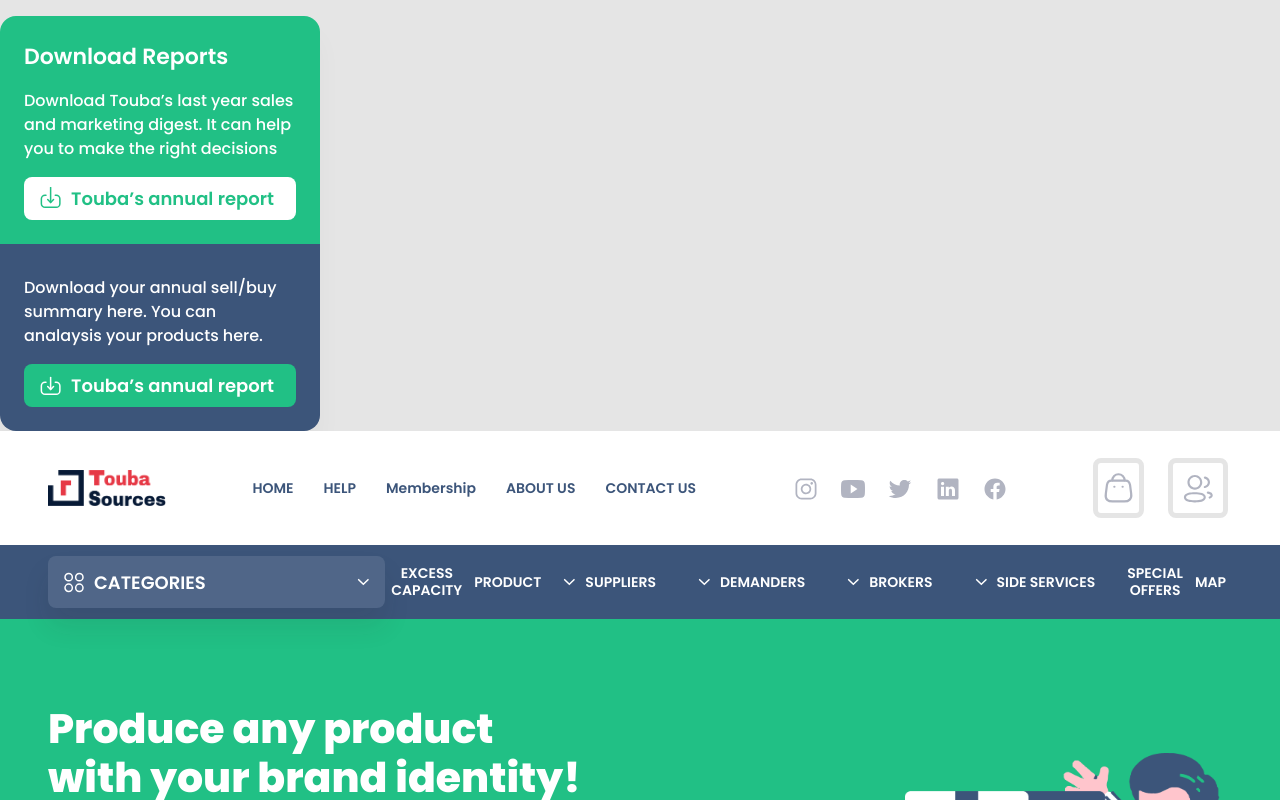
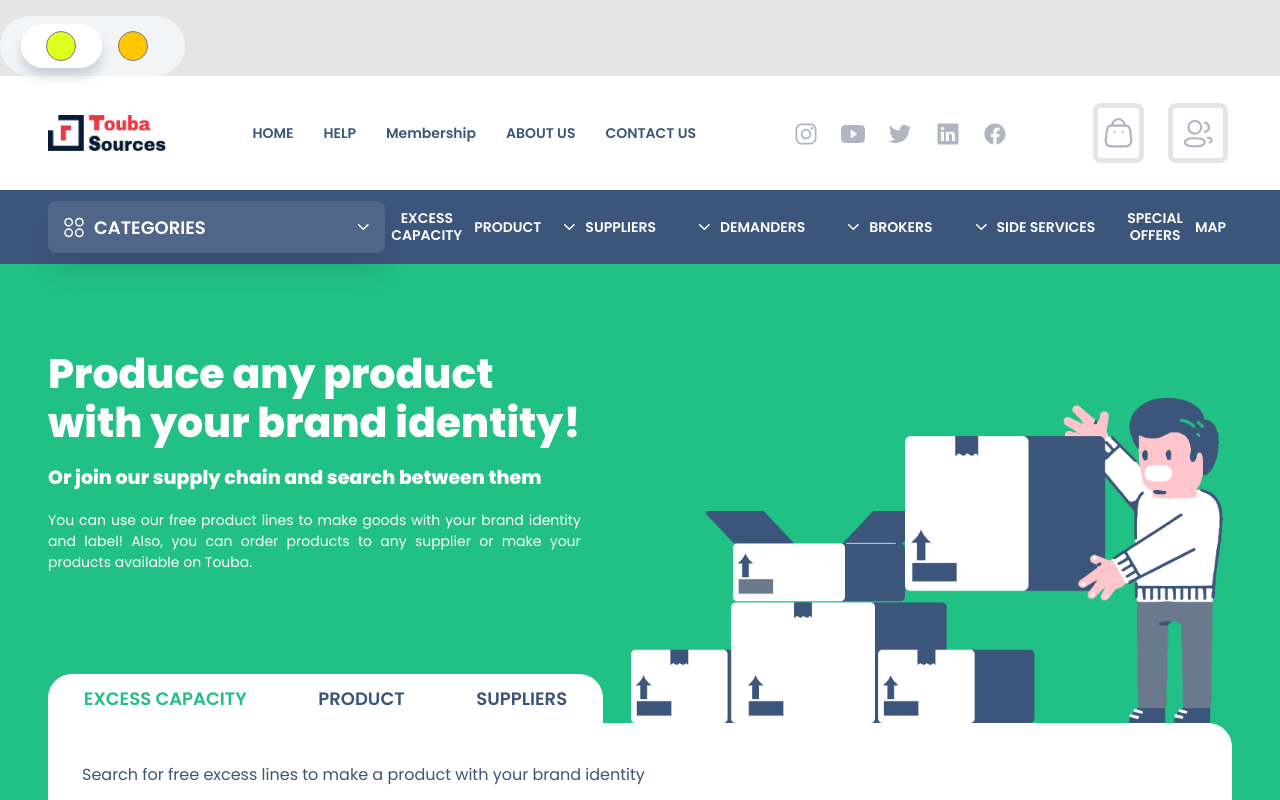
Before and after one commit to farrokhdev/touba, a React (Create React App) app: page / in a window 1280 px wide. Shown: the top 800 px of the page. Built offline with nearby package versions, Linux system fonts and the light colour scheme.

Commit message:
create select component

```diff
--- /dev/null
+++ b/public/styles/components/_component_select_color.scss
@@ -0,0 +1,37 @@
+.select-color {
+  background: #f3f4f6;
+  border-radius: 75px;
+  max-width: 185px;
+  .circle-green {
+    background: #e0ff1f;
+    /* Sorme2 */
+
+    border: 1px solid #6b798c;
+    border-radius: 47px;
+    border-radius: 50%;
+    width: 30px;
+    height: 30px;
+    cursor: pointer;
+  }
+  .circle-orange {
+    background: #ffc700;
+    /* Sorme2 */
+cursor: pointer;
+    border: 1px solid #6b798c;
+    border-radius: 47px;
+    border-radius: 50%;
+    width: 30px;
+    height: 30px;
+  }
+  .color-active {
+    cursor: pointer;
+    background: #ffffff;
+    box-shadow: 0px 9px 11px rgba(107, 121, 140, 0.28);
+    border-radius: 47px;
+    width: 80.77px;
+    height: 44px;
+    display: flex;
+    align-items: center;
+    justify-content: center;
+  }
+}
--- a/public/styles/components/components-dir.scss
+++ b/public/styles/components/components-dir.scss
@@ -102,4 +102,5 @@
 @import "./component_sold_box";
 @import "./component_colors";
 @import "./component_storage";
-@import "./component_download_box"
+@import "./component_download_box";
+@import './component_select_color'
--- /dev/null
+++ b/src/views/components/component_color_select.tsx
@@ -0,0 +1,17 @@
+import React, { memo, useState } from "react";
+
+const ComponentColorSelect = () => {
+    const [active,setActive]=useState(1)
+  return (
+    <div className=" select-color d-flex align-items-center p-2 justify-content-center">
+      <div className={`px-3 ${active==1 && 'color-active ' } `}>
+        <div onClick={()=>setActive(1)} className="circle-green"></div>
+      </div>
+      <div   className={`px-3 ${active==2 && 'color-active ' } `}>
+        <div onClick={()=>setActive(2)} className="circle-orange"></div>
+      </div>
+    </div>
+  );
+};
+
+export default memo(ComponentColorSelect);
--- a/src/views/components/components.ts
+++ b/src/views/components/components.ts
@@ -86,3 +86,4 @@
 export { default as ComponentSoldBox } from './component_sold_box';
 export { default as ComponentColors } from './component_colors';
 export { default as ComponentDownloadBox } from './component_download_box';
+export { default as ComponentColorSelect } from './component_color_select';
--- a/src/views/pages/pages.tsx
+++ b/src/views/pages/pages.tsx
@@ -17,6 +17,7 @@
   ComponentSoldBox,
   ComponentColors,
   ComponentDownloadBox,
+  ComponentColorSelect,
 } from "../components/components";
 import { BottomNav, Footer, TopNav, TopNavHome } from "../layout/layout";
 import AboutusPage from "./AboutusPage/AboutusPage";
@@ -60,7 +61,7 @@
   return (
     <div>
       <div className="mt-3 col-3">
-        <ComponentDownloadBox/>
+        <ComponentColorSelect/>
       </div>
 
       {
```
Also changed, not shown: public/styles/app.css.
